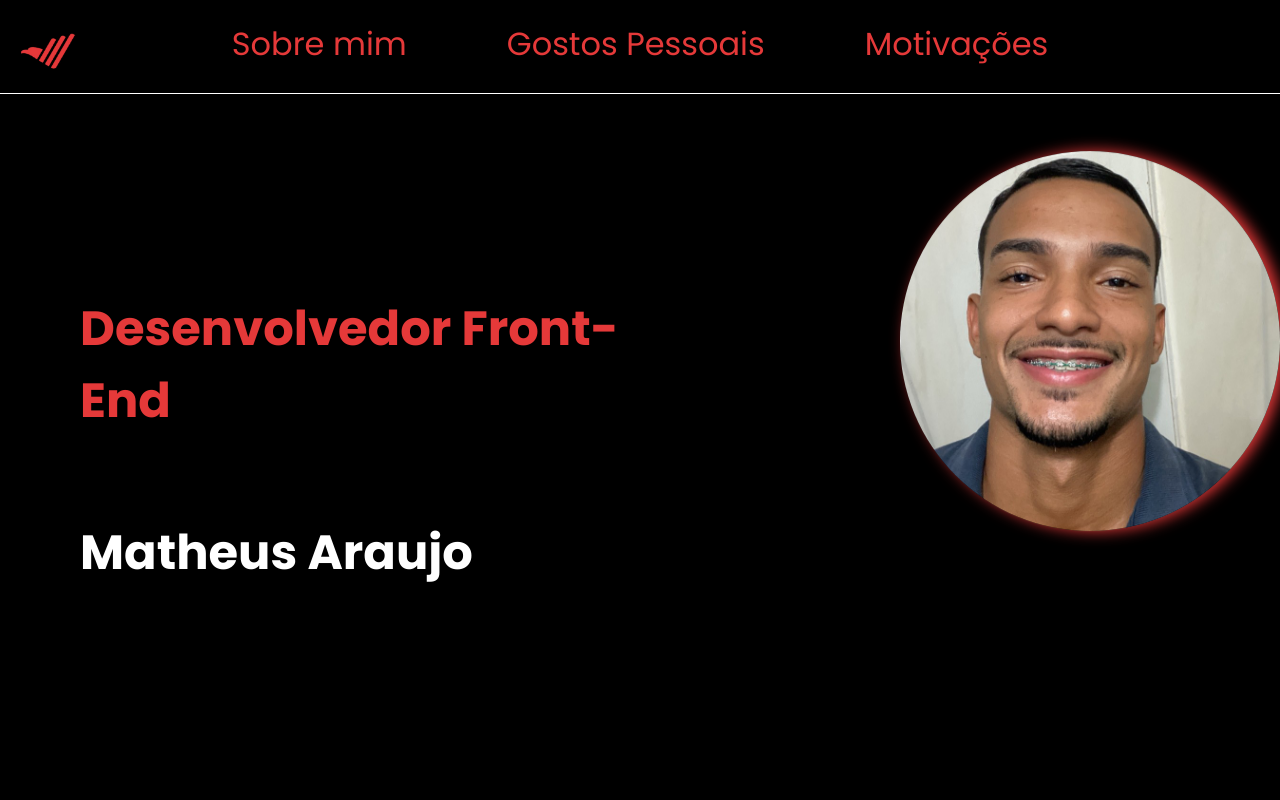
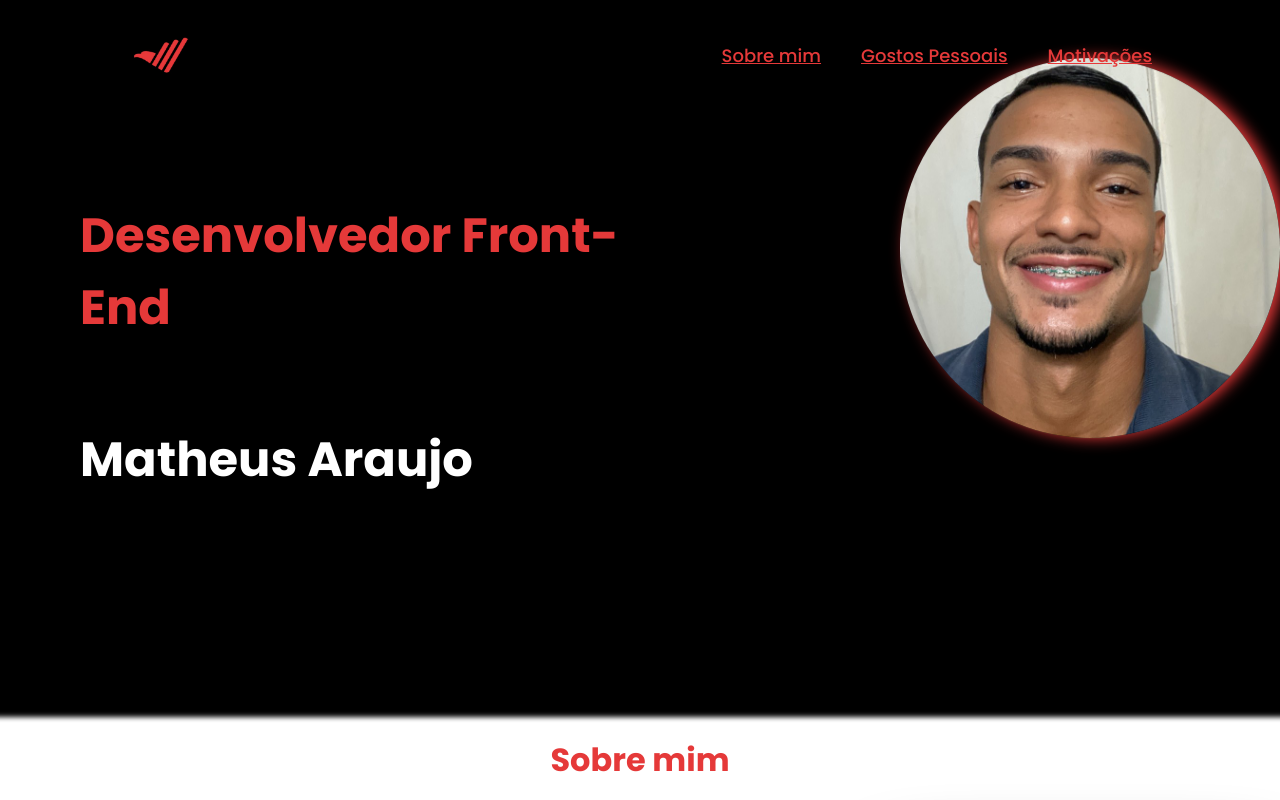
Before and after one commit to MatheusAraujo110/portfolio-codigo-certo, a React (Vite) app: page / in a window 1280 px wide. Shown: the top 800 px of the page. Built offline with nearby package versions, Linux system fonts and the light colour scheme.

Commit message:
alterando o navbar

```diff
--- a/src/components/NavBar/NavBar.css
+++ b/src/components/NavBar/NavBar.css
@@ -1,30 +1,47 @@
-.container-header {
-    box-shadow: 0px 1px 0px 0px #fff;
+.logo {
+    width: 70px;
 }
 
 .header {
+    position: fixed;
+    top: 0;
+    left: 0;
+    width: 100%;
+    padding: 20px 10%;
     display: flex;
-    justify-content: center;
-    gap: 100px;
-    margin-top: 20px;
+    justify-content: space-between;
+    align-items: center;
+    z-index: 100;
+    background: transparent;
 }
 
-.logo {
-    width: 70px;
-    margin-top: -52px;
-    margin-left: 15px;
-}
+.navbar a {
+    position: relative;
+    font-size: 18px;
+    color: #e53939;
+    font-weight: 500;
+    margin-left: 40px;
 
-.link {
-    color: #e53939;
-    font-size: 2rem;
-    text-decoration: none;
-
-    &:hover{
+    &:hover {
         opacity: 0.8;
     }
 
-    &:active{
+    &:active {
         opacity: 0.6;
     }
 }
+
+.navbar a::before {
+    content: '';
+    position: absolute;
+    top: 100%;
+    left: 0;
+    width: 0;
+    height: 2px;
+    background: #e53939;
+    transition: .3s;
+}
+
+.navbar a:hover:before {
+    width: 100%;
+}
--- a/src/components/NavBar/NavBar.jsx
+++ b/src/components/NavBar/NavBar.jsx
@@ -1,17 +1,19 @@
+import React from 'react'
 import './NavBar.css'
 import Logo from "../../assets/Logo (2).jpeg"
 
 function NavBar() {
 
     return (
-        <section className='container-header'>
-            <nav className='header'>
-                <a href='#aboutme' className='link'>Sobre mim</a>
-                <a href='#personal-tastes' className='link'>Gostos Pessoais</a>
-                <a href='#motivations' className='link'>Motivações</a>
+        <header className='header'>
+            <img href='#home' src={Logo} alt="logo" className='logo' />
+
+            <nav className='navbar'>
+                <a href='#aboutme'>Sobre mim</a>
+                <a href='#personal-tastes'>Gostos Pessoais</a>
+                <a href='#motivations'>Motivações</a>
             </nav>
-            <img src={Logo} alt="logo" className='logo'/>
-        </section>
+        </header>
     )
 }
 
```
